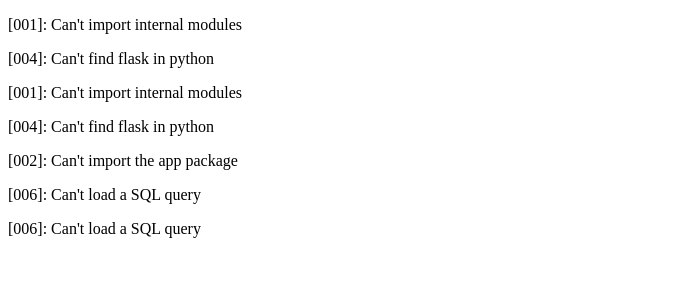
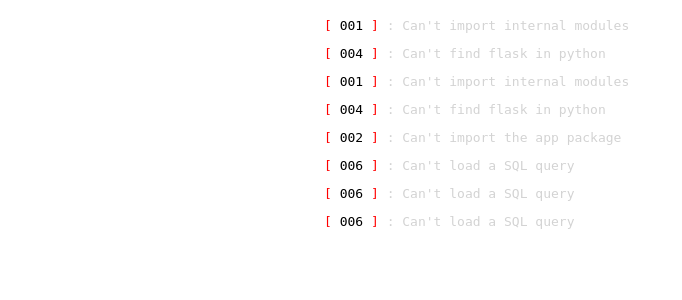
Before and after one commit to pablocorbalann/secgenda, a Flask app: page /logs/old in a window 1280 px wide. Shown: the top 300 px of the page, without its empty margins (0-682 px from the left). Run offline with Flask 2, Linux system fonts and the light colour scheme.

Commit message:
css old logs and no css logs created

```diff
--- /dev/null
+++ b/app/static/css/style.css
@@ -0,0 +1,16 @@
+* {
+  font-family: monospace;
+}
+
+.black {color:black;}
+.red {color:red;}
+.gray {color:lightgrey;}
+
+.bold {font-weight:bold;}
+
+.center {
+  margin: auto;
+  width: 50%;
+  border: none;
+  padding: 10px;
+}
--- a/app/templates/logs/old.html
+++ b/app/templates/logs/old.html
@@ -1,9 +1,13 @@
 {% extends "parent.html" %}
 
 {% block content %}
-<div class="old-logs-display">
+<div class="center">
   {% for log in logs_content %}
-  <p>{{ log }}</p>
+    <span class="red">[</span>
+    <span class="black">{{ log[1:4] }}</span>
+    <span class="red">]</span>
+    <span class="gray">{{ log[5:] }}</span>
+  </p>
   {% endfor %}
 </div>
 {% endblock content %}
--- a/app/templates/parent.html
+++ b/app/templates/parent.html
@@ -26,6 +26,7 @@
     <meta name="author" content="Pablo Corbalán De Concepción @pablocorbalann">
     <meta name="copyright" content="Pablo Corbalán & contributors [C] 2021">
     <meta name="license" content="Secgenda, under the MIT LICENSE">
+    <link rel="stylesheet" href="../static/css/style.css">
   </head>
   <body>
     {% block content %}
--- a/app/views.py
+++ b/app/views.py
@@ -45,6 +45,10 @@
 def oldlogs():
     return render_template("logs/old.html", title="Logs Old version", logs_content=load_logs())
 
+@app.route("/logs/old/html")
+def oldhtmllogs():
+    return render_template("logs/nostyle.html", title="Logs Old version - Pure HTML", logs_content=load_logs())
+
 def run(DEBUG, HOSTNAME, PORT, SQL_ROUTE):
     """
     This function actually runs the application using some
--- a/logs.txt
+++ b/logs.txt
@@ -5,3 +5,4 @@
 [002]: Can't import the app package
 [006]: Can't load a SQL query
 [006]: Can't load a SQL query
+[006]: Can't load a SQL query
--- a/pages.txt
+++ b/pages.txt
@@ -17,5 +17,7 @@
 -----------
 /l                                                         Redirects to /logs
 /logs                                                      Redirects to /logs/classic
+/logs/codes            logs/codes.html                     Displays all the codes for the logs (errors.txt)
 /logs/classic          logs/classic.html                   The page that displays the error logs
-/logs/old              logs/old.html                       The same logs, but without any css
+/logs/old              logs/old.html                       The logs but with little css and no other content
+/logs/old              logs/nostyle.html                   The logs, but without any css
```
Also changed, not shown: app/templates/logs/nostyle.html (added, +9 -0 lines).
